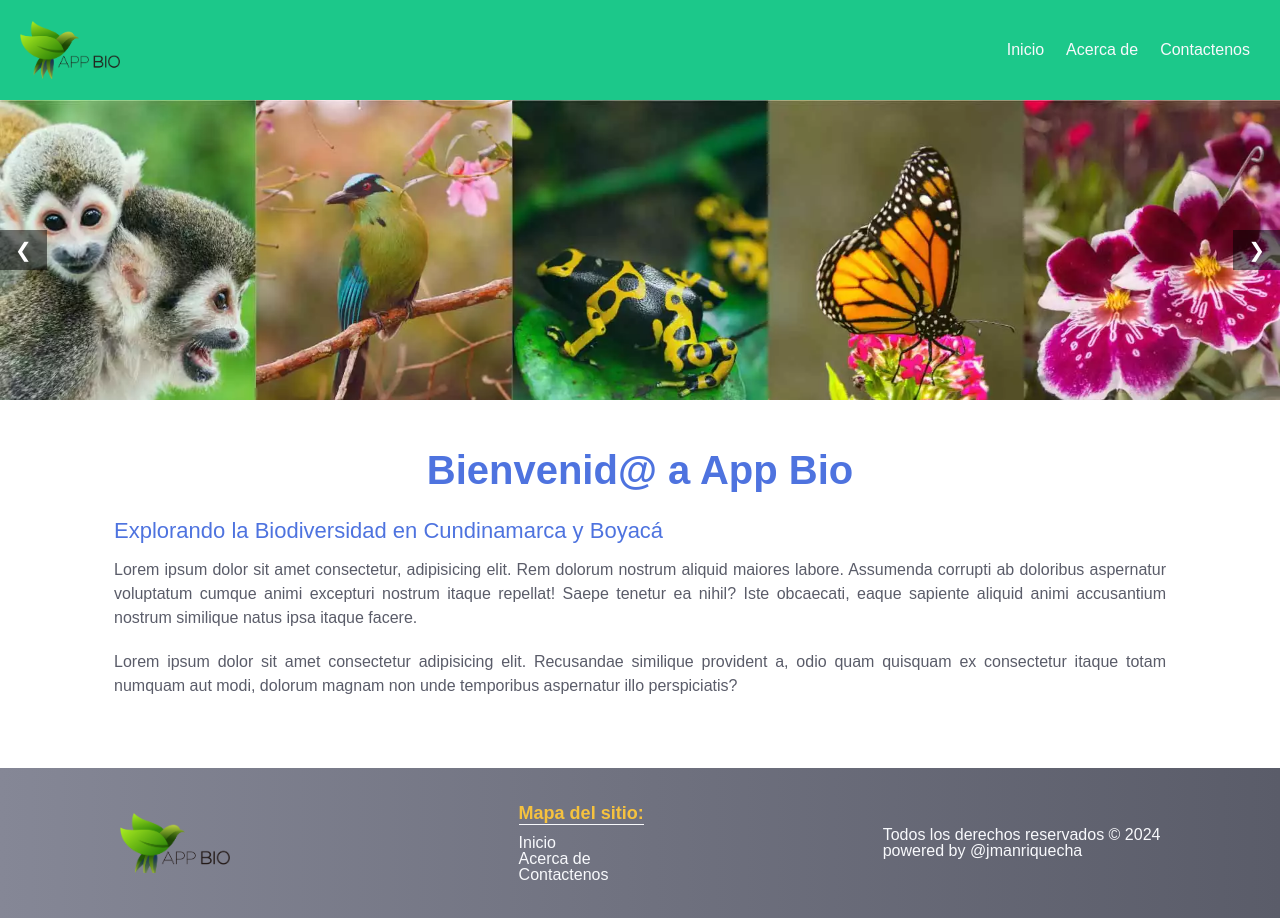
After one commit to jmanriquecha/app.bio, a Flask app: template templates/index.html in a window 1280 px wide. The commit adds this page. Run offline with Flask 3, Linux system fonts and the light colour scheme; the template is opened without the code that fills it, so the values that code supplies are empty.

Commit message:
Integrando con flask

```diff
--- /dev/null
+++ b/app.py
@@ -0,0 +1,15 @@
+from flask import Flask, render_template
+
+app = Flask(__name__)
+
+@app.route("/")
+def hello_world():
+    # return "<p>¡Hola, Mundo!</p>"
+    return render_template('index.html')
+
+@app.route("/contact")
+def contact():
+    return render_template("contact.html")
+
+if __name__ == "__main__":
+    app.run(debug=True)
--- a/js/imgBanner.js
+++ b/static/js/imgBanner.js
@@ -17,7 +17,7 @@ function showImagesBanner(images) {
     let show = '';
 
     for (let i = 0; i < images.length; i++) {
-        show += `<img src="./img/${images[i].ruta}" alt="${images[i].alt}" />`;
+        show += `<img src="../static/img/${images[i].ruta}" alt="${images[i].alt}" />`;
     }
 
     banner.innerHTML = show;
--- /dev/null
+++ b/templates/contact.html
@@ -0,0 +1 @@
+{% extends 'layouts/app.html' %}
--- /dev/null
+++ b/templates/index.html
@@ -0,0 +1,20 @@
+{% extends 'layouts/app.html' %}
+
+{% block title %}
+{{ super() }}
+Página de inicio
+{% endblock %}
+
+{% block info%}
+<h1>Bienvenid@ a App Bio</h1>
+<h2>Explorando la Biodiversidad en Cundinamarca y Boyacá</h2>
+<br>
+<p>Lorem ipsum dolor sit amet consectetur, adipisicing elit. Rem dolorum nostrum aliquid maiores
+    labore. Assumenda corrupti ab doloribus aspernatur voluptatum cumque animi excepturi nostrum
+    itaque repellat! Saepe tenetur ea nihil?
+    Iste obcaecati, eaque sapiente aliquid animi accusantium nostrum similique natus ipsa itaque
+    facere.</p>
+<p>Lorem ipsum dolor sit amet consectetur adipisicing elit. Recusandae similique provident a, odio
+    quam quisquam ex consectetur itaque totam numquam aut modi, dolorum magnam non unde temporibus
+    aspernatur illo perspiciatis?</p>
+{% endblock %}
--- a/index.html
+++ b/templates/layouts/app.html
@@ -2,12 +2,14 @@
 <html lang="es">
 
     <head>
+        {% block head %}
         <meta charset="UTF-8">
         <meta name="viewport" content="width=device-width, initial-scale=1.0">
-        <link rel="stylesheet" href="./css/main.css">
-        <link rel="stylesheet" href="./css/banner.css">
-        <link rel="shortcut icon" href="./img/favicon.png" type="image/x-icon">
-        <title>App | Bio</title>
+        <link rel="stylesheet" href="{{ url_for('static', filename='css/main.css') }}">
+        <link rel="stylesheet" href="{{ url_for('static', filename='css/banner.css') }}">
+        <link rel="shortcut icon" href="{{ url_for('static', filename='img/favicon.png') }}" type="image/x-icon">
+        <title>{% block title %} App Bio | {% endblock %}</title>
+        {% endblock %}
     </head>
 
     <body>
```
Also changed, not shown: other parts of templates/layouts/app.html (+12 -14 lines), static/css/banner.css (renamed from css/banner.css), static/css/main.css (renamed from css/main.css), static/css/reset.css (renamed from css/reset.css), static/img/banner0.jpg (renamed from img/banner0.jpg), static/img/banner1.jpg (renamed from img/banner1.jpg), static/img/banner2.jpeg (renamed from img/banner2.jpeg), static/img/banner3.jpg (renamed from img/banner3.jpg), static/img/banner4.jpg (renamed from img/banner4.jpg), static/img/favicon.png (renamed from img/favicon.png), static/img/logo-app-bio.png (renamed from img/logo-app-bio.png), static/js/banner.js (renamed from js/banner.js), static/js/main.js (added), 1 other file.
